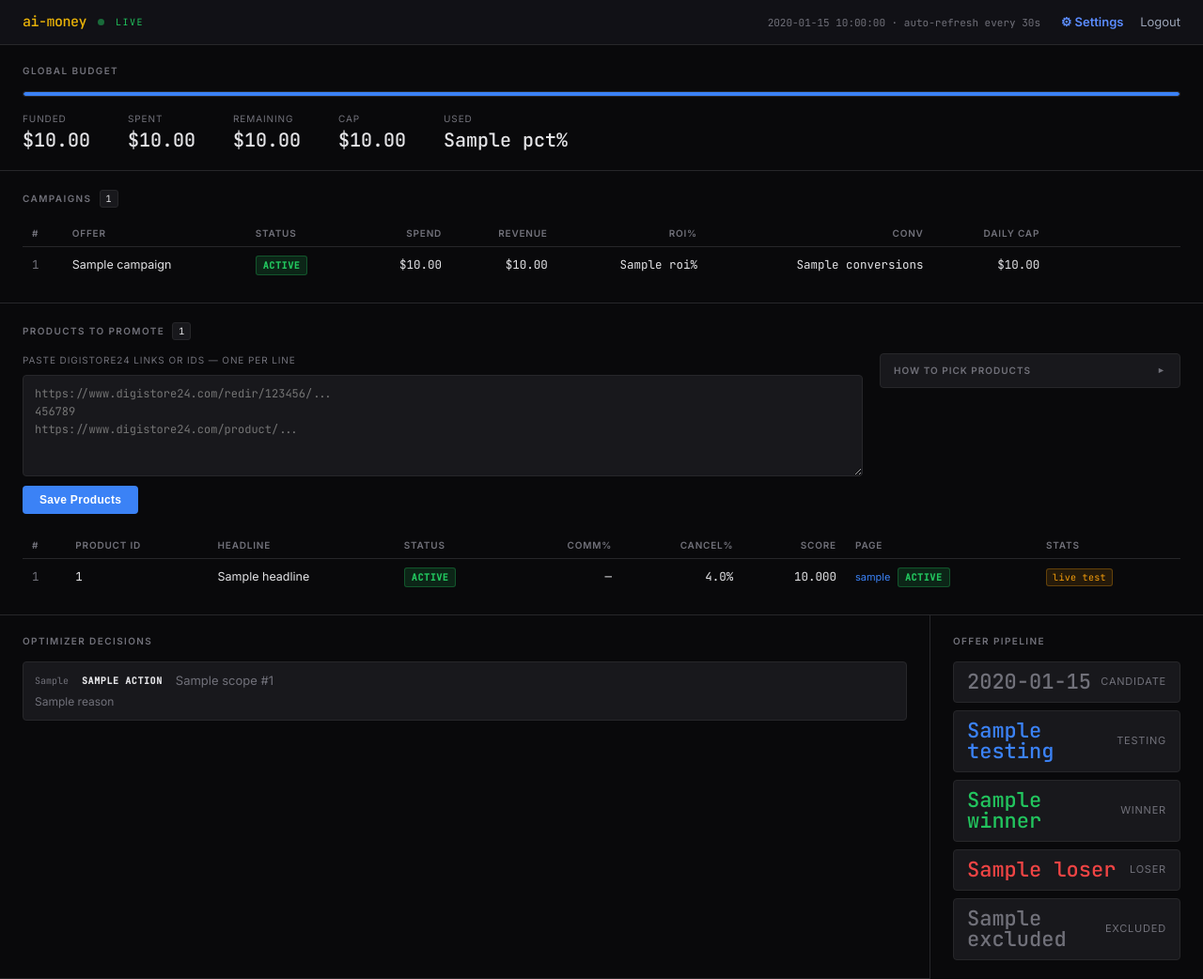
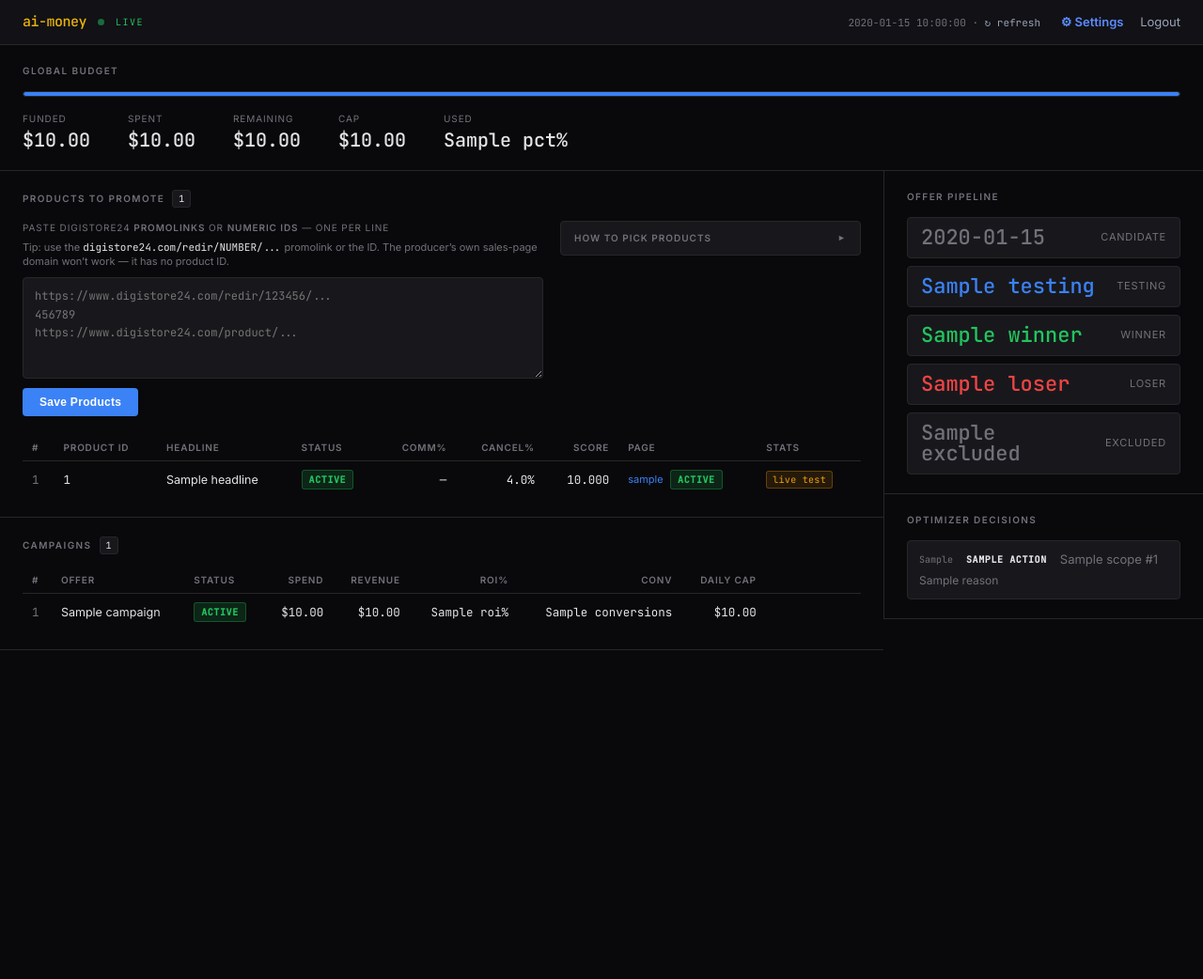
Before and after one commit to maykelevoni/ai-money, a FastAPI app: template src/templates/dashboard.html in a window 1280 px wide. Shown: the whole page at 94% size. After the commit the page ends 692 px from the top, so only its background shows below. Run offline with FastAPI, Linux system fonts and the light colour scheme; the template is opened without the code that fills it: most values are stand-ins (such as "Sample title", 1, 10 or a date in 2020).

Commit message:
fix(dashboard): two-column layout, real save feedback, no auto-refresh
- Two-column layout (budget full-width; left: products+campaigns,
  right: pipeline+decisions) instead of a single vertical stack.
- Product save now reports added/invalid/skipped counts; producer
  sales-page links (no Digistore24 ID) get a clear error telling the
  user to use the promolink/numeric ID instead of silently "saving".
- Removed the 30s meta-refresh that kept closing the explainer and
  wiping the textarea; replaced with a manual refresh link.
- Clarified intake label/steps: use /redir/NUMBER promolink or ID.

Co-Authored-By: Claude Opus 4.8 <noreply@anthropic.com>

```diff
--- a/src/dashboard.py
+++ b/src/dashboard.py
@@ -167,6 +167,20 @@ def _decisions_data(limit: int = 50) -> list[dict]:
     return [dict(r) for r in rows]
 
 
+def _products_result(request: Request) -> dict | None:
+    """Parse the after-save feedback counts from the redirect query params."""
+    if "added" not in request.query_params:
+        return None
+
+    def _qint(name: str) -> int:
+        try:
+            return int(request.query_params.get(name, "0"))
+        except ValueError:
+            return 0
+
+    return {"added": _qint("added"), "invalid": _qint("invalid"), "skipped": _qint("skipped")}
+
+
 def _affiliate_products_data() -> list[dict]:
     try:
         rows = db.fetchall(
@@ -301,7 +315,7 @@ def register_dashboard_routes(app: FastAPI) -> None:
                 "decisions": _decisions_data(),
                 "pipeline": _pipeline_data(),
                 "affiliate_products": _affiliate_products_data(),
-                "products_saved": request.query_params.get("products_saved") == "1",
+                "products_result": _products_result(request),
             },
         )
         # If they arrived via ?token=, drop a cookie so future visits just work.
@@ -354,5 +368,12 @@ def register_dashboard_routes(app: FastAPI) -> None:
     ):
         _check_token(request)
         from src import affiliate_research
-        affiliate_research.add_products(products)
-        return RedirectResponse(url="/dashboard?products_saved=1", status_code=303)
+        res = affiliate_research.add_products(products)
+        return RedirectResponse(
+            url=(
+                f"/dashboard?added={res['added']}"
+                f"&invalid={res['invalid']}"
+                f"&skipped={res['skipped_existing']}"
+            ),
+            status_code=303,
+        )
--- a/src/static/dashboard.css
+++ b/src/static/dashboard.css
@@ -587,7 +587,61 @@ details[open] .explainer-caret { transform: rotate(90deg); }
   letter-spacing: 0.3px;
 }
 
+/* ── TWO-COLUMN MAIN LAYOUT ──────────────── */
+
+.main-grid {
+  display: grid;
+  grid-template-columns: minmax(0, 1fr) 340px;
+  align-items: start;
+}
+
+.col-left,
+.col-right {
+  display: flex;
+  flex-direction: column;
+  min-width: 0;
+}
+
+.col-right { border-left: 1px solid var(--border); }
+
+/* Products panel on top of the left column; pipeline summary on top of the right. */
+.col-left .panel-products  { order: -1; }
+.col-right .pipeline-section { order: -1; border-bottom: 1px solid var(--border); }
+.col-right .decisions-section { border-right: none; }
+
+/* ── INPUT HINT + ERROR NOTICE ───────────── */
+
+.input-hint {
+  font-size: 11px;
+  color: var(--text-dim);
+  margin: -2px 0 8px;
+  line-height: 1.45;
+}
+
+.input-hint code,
+.products-error-notice code {
+  font-family: 'JetBrains Mono', monospace;
+  font-size: 11px;
+  color: var(--text);
+}
+
+.products-error-notice {
+  padding: 8px 12px;
+  border-radius: 4px;
+  background: rgba(245, 158, 11, 0.1);
+  border: 1px solid rgba(245, 158, 11, 0.35);
+  color: var(--amber);
+  font-size: 12px;
+  line-height: 1.5;
+  margin-bottom: 16px;
+}
+
 /* ── RESPONSIVE ──────────────────────────── */
+
+@media (max-width: 980px) {
+  .main-grid { grid-template-columns: 1fr; }
+  .col-right { border-left: none; border-top: 1px solid var(--border); }
+}
 
 @media (max-width: 720px) {
   .bottom-grid {
--- a/src/templates/dashboard.html
+++ b/src/templates/dashboard.html
@@ -3,7 +3,6 @@
 <head>
   <meta charset="utf-8">
   <meta name="viewport" content="width=device-width, initial-scale=1">
-  <meta http-equiv="refresh" content="30">
   <title>ai-money ops</title>
   <link rel="preconnect" href="https://fonts.googleapis.com">
   <link rel="preconnect" href="https://fonts.gstatic.com" crossorigin>
@@ -20,7 +19,7 @@
     <span class="live-label">LIVE</span>
   </div>
   <div class="header-right">
-    <span class="ts">{{ now }} &middot; auto-refresh every 30s</span>
+    <span class="ts">{{ now }} &middot; <a href="/dashboard" style="color:#9aa3b5;text-decoration:none">&#8635; refresh</a></span>
     <a href="/dashboard/settings" style="margin-left:18px;color:#5b8cff;text-decoration:none;font-weight:600">⚙ Settings</a>
     <a href="/dashboard/logout" style="margin-left:14px;color:#9aa3b5;text-decoration:none">Logout</a>
   </div>
@@ -59,6 +58,9 @@
   <div class="cap-alert">&#9888; Budget &ge;80% consumed &mdash; optimizer may pause all campaigns</div>
   {% endif %}
 </section>
+
+<div class="main-grid">
+<div class="col-left">
 
 <!-- CAMPAIGNS TABLE -->
 <section class="section">
@@ -111,20 +113,28 @@
 </section>
 
 <!-- PRODUCTS TO PROMOTE -->
-<section class="section">
+<section class="section panel-products">
   <h2 class="section-title">
     Products to Promote
     <span class="count-badge">{{ affiliate_products|length }}</span>
   </h2>
 
-  {% if products_saved %}
-  <div class="products-saved-notice">&#10003; Products saved.</div>
+  {% if products_result %}
+    {% if products_result.added > 0 %}
+    <div class="products-saved-notice">&#10003; {{ products_result.added }} product(s) saved{% if products_result.skipped %} &middot; {{ products_result.skipped }} already existed{% endif %}.</div>
+    {% elif products_result.skipped and not products_result.invalid %}
+    <div class="products-saved-notice">All {{ products_result.skipped }} already in the list &mdash; nothing new added.</div>
+    {% endif %}
+    {% if products_result.invalid > 0 %}
+    <div class="products-error-notice">&#9888; {{ products_result.invalid }} line(s) had no Digistore24 product ID. Use the <strong>promolink</strong> (<code>digistore24.com/redir/<b>NUMBER</b>/...</code>) or the <strong>numeric ID</strong> from the marketplace &ldquo;Promote now&rdquo; button &mdash; <u>not</u> the producer&rsquo;s sales-page link.</div>
+    {% endif %}
   {% endif %}
 
   <div class="products-intake">
     <div>
       <form method="post" action="/dashboard/products">
-        <label class="input-label" for="products-ta">Paste Digistore24 links or IDs &mdash; one per line</label>
+        <label class="input-label" for="products-ta">Paste Digistore24 <strong>promolinks</strong> or <strong>numeric IDs</strong> &mdash; one per line</label>
+        <div class="input-hint">Tip: use the <code>digistore24.com/redir/NUMBER/...</code> promolink or the ID. The producer&rsquo;s own sales-page domain won&rsquo;t work &mdash; it has no product ID.</div>
         <textarea id="products-ta" name="products" class="products-textarea"
           placeholder="https://www.digistore24.com/redir/123456/...&#10;456789&#10;https://www.digistore24.com/product/..."></textarea>
         <button type="submit" class="save-btn">Save Products</button>
@@ -140,7 +150,7 @@
         <div class="explainer-steps">
           <div class="step"><span class="step-num">1</span><span>Open <strong>digistore24.com/marketplace</strong></span></div>
           <div class="step"><span class="step-num">2</span><span>Pick products using the rules below</span></div>
-          <div class="step"><span class="step-num">3</span><span>Copy the product link or its numeric ID</span></div>
+          <div class="step"><span class="step-num">3</span><span>Click <strong>Promote now</strong> &rarr; copy the promolink (<code>.../redir/NUMBER/...</code>) or the numeric ID</span></div>
           <div class="step"><span class="step-num">4</span><span>Paste here one per line &rarr; Save</span></div>
         </div>
         <div class="cheat-section-label">Quick cheat sheet</div>
@@ -221,9 +231,9 @@
   <p class="empty" style="margin-top:16px">No products yet &mdash; paste IDs above to get started.</p>
   {% endif %}
 </section>
+</div><!-- /col-left -->
 
-<!-- BOTTOM: DECISIONS + PIPELINE -->
-<div class="bottom-grid">
+<div class="col-right">
 
   <!-- DECISIONS FEED -->
   <section class="section decisions-section">
@@ -273,7 +283,8 @@
     </div>
   </section>
 
-</div>
+</div><!-- /col-right -->
+</div><!-- /main-grid -->
 
 </body>
 </html>
```
